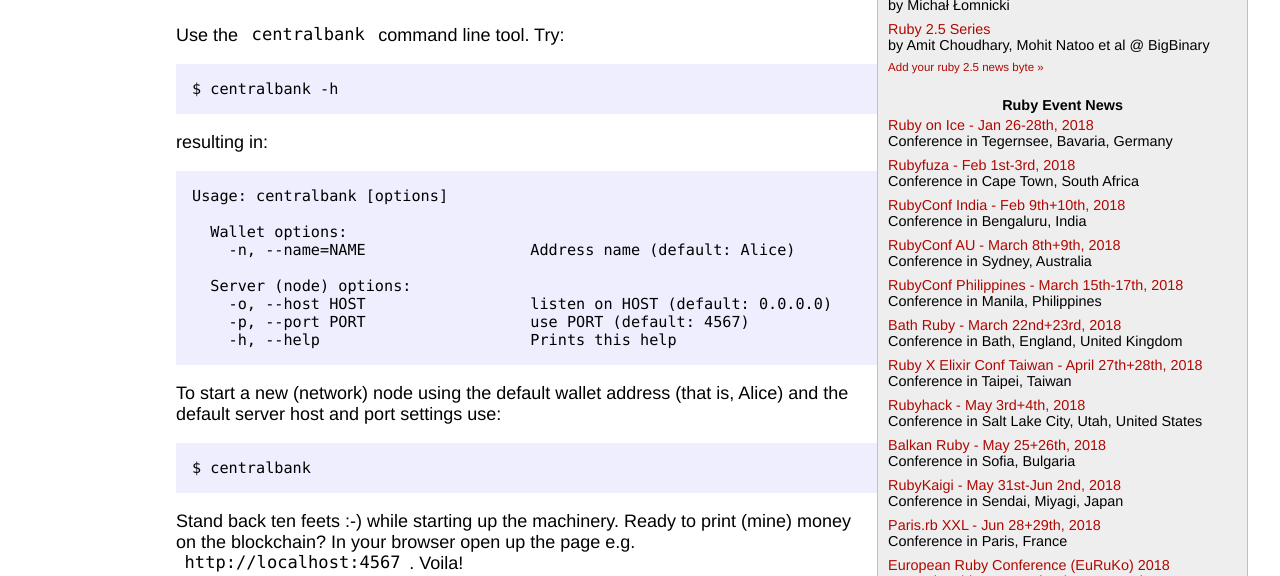
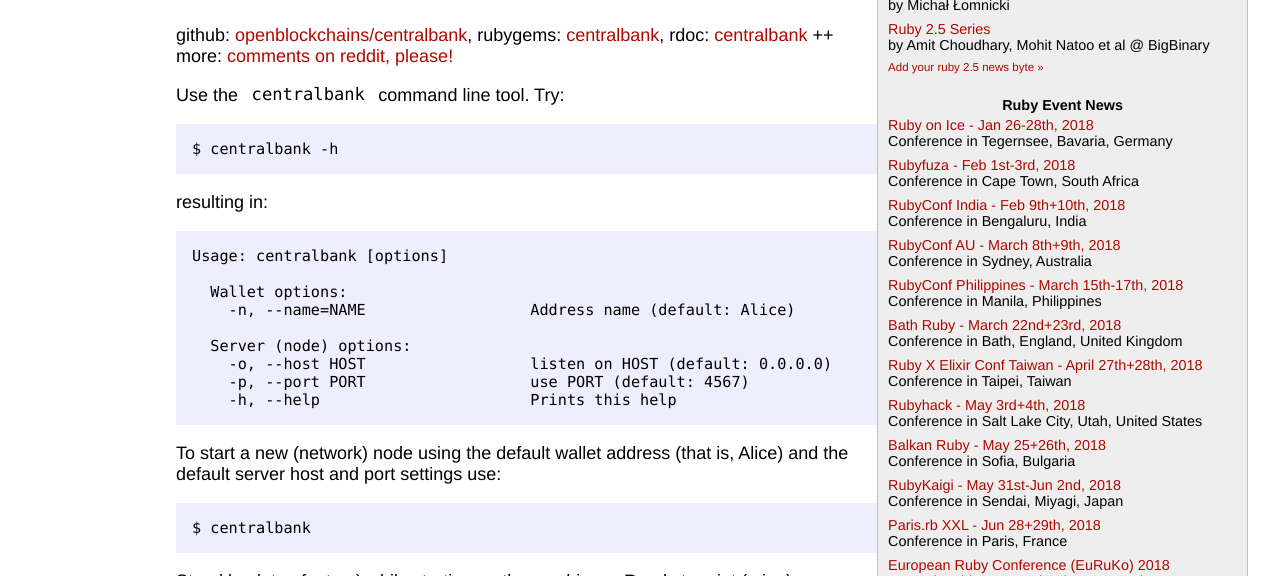
Before and after one commit to wongatron/calendar, a Jekyll site: the page built from 24-centralbank.md, in a window 1280 px wide and 900 px high, cut to the strip 324-900 px from the top of the window. Built offline with Jekyll 4.4.1, drawn with Linux system fonts in a browser that asks for light colours; our own code applies the rules of GitHub Pages for plain Markdown files.

Commit message:
Update 24-centralbank.md

```diff
--- a/24-centralbank.md
+++ b/24-centralbank.md
@@ -2,6 +2,11 @@ Cryptos, Cryptos, Cryptos -
 Revolutionize the world with blockchains, blockchains, blockchains one block at a time!
 
 # centralbank library and command line tool - Print Your Own Money / Cryptocurrency; Run Your Own Federated Central Bank Nodes on the Blockchain Peer-to-Peer over HTTP
+
+github: [openblockchains/centralbank](https://github.com/openblockchains/centralbank),
+rubygems: [centralbank](https://rubygems.org/gems/centralbank),
+rdoc: [centralbank](http://rubydoc.info/gems/centralbank)  ++
+more: [comments on reddit, please!]()
 
 
 Use the `centralbank` command line tool. Try:
```
